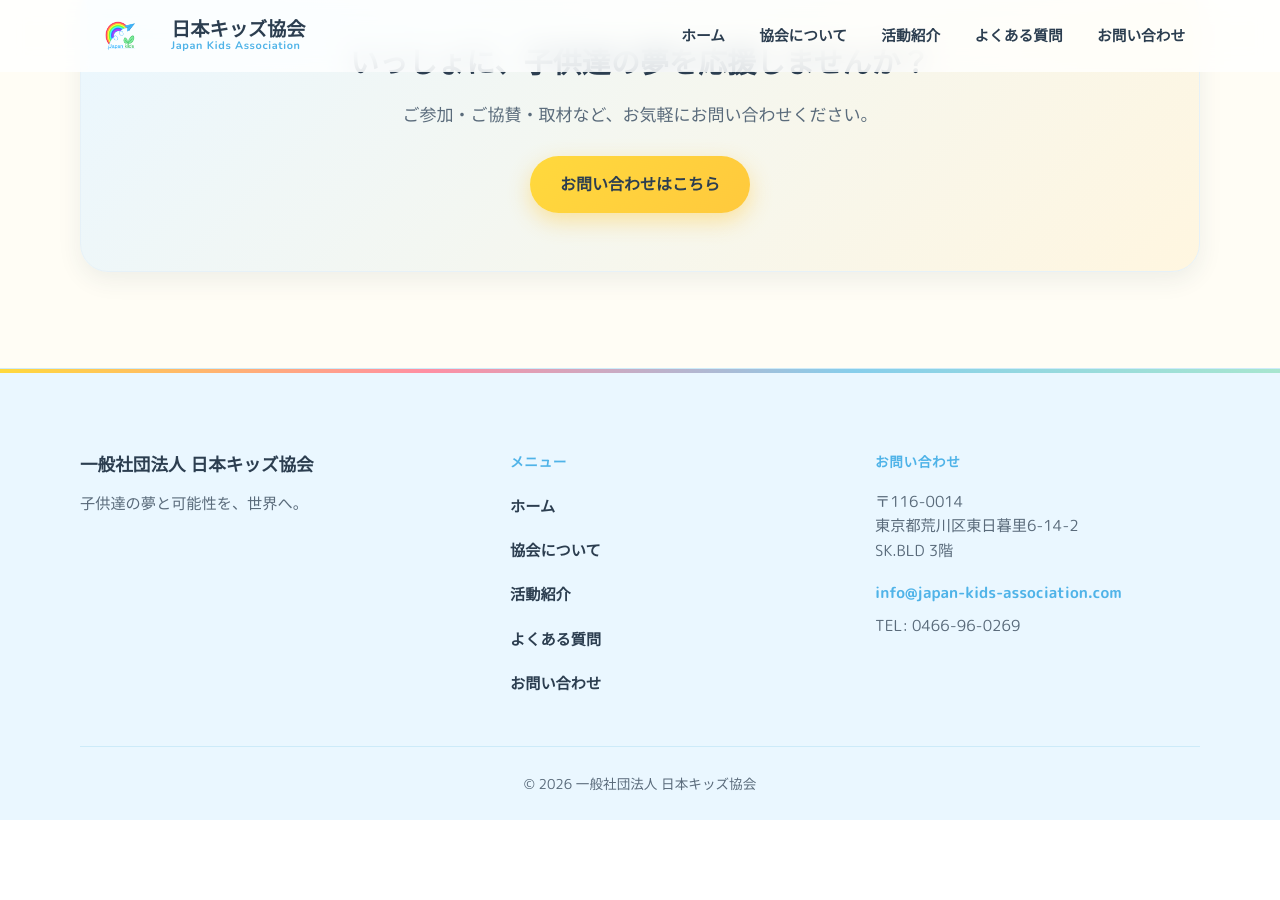
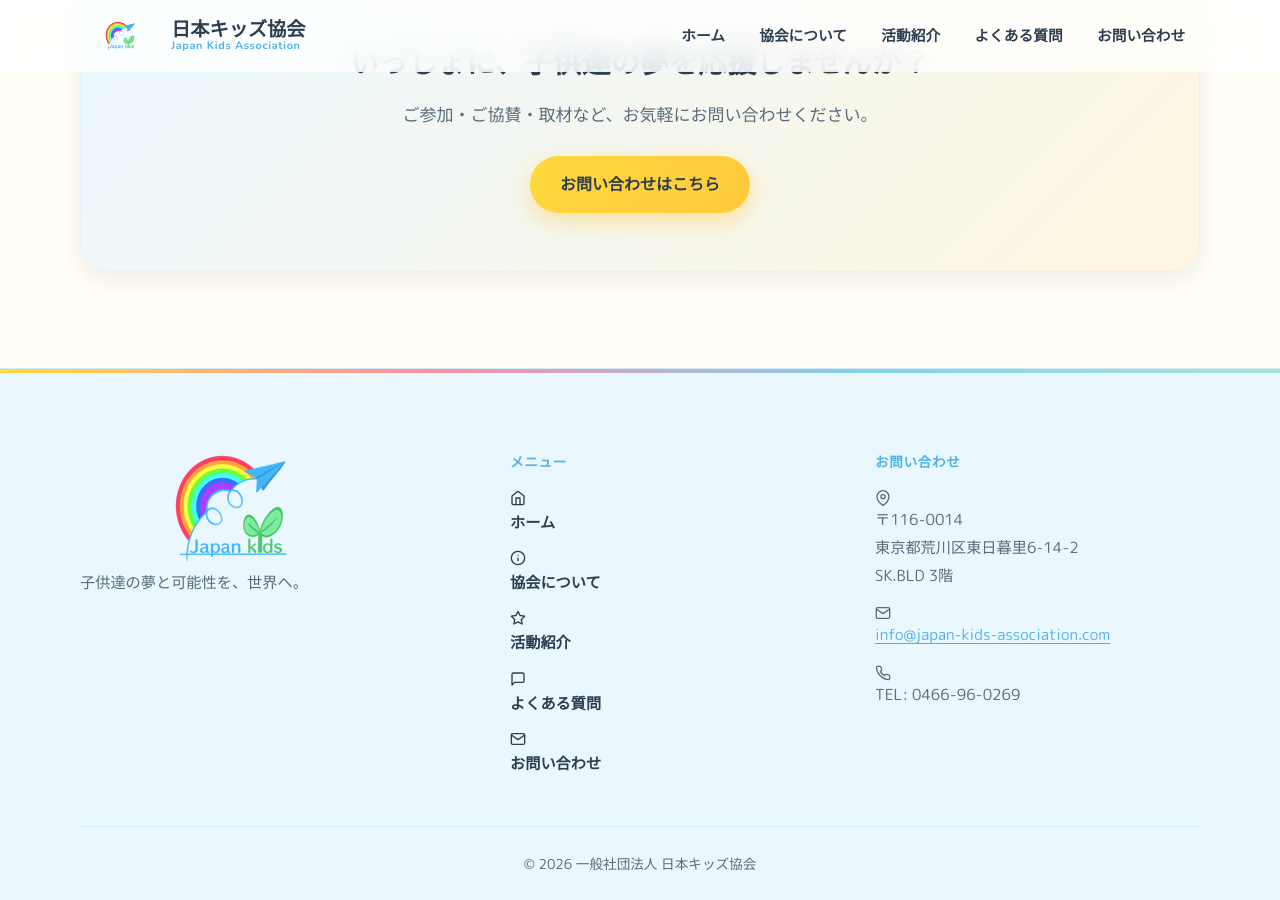
Before and after one commit to piggymiku-T/japan-kids-association, a Jekyll site: the page built from index.html, in a window 1280 px wide and 900 px high, scrolled down 3793 px. Built offline with Jekyll 4.4.1, drawn with Linux system fonts in a browser that asks for light colours; before the commit the page ends 4613 px from its top, so only the background shows below that.

Commit message:
Update footer with new layout and contact info

```diff
--- a/_includes/footer.html
+++ b/_includes/footer.html
@@ -1,27 +1,52 @@
 <footer class="site-footer">
   <div class="container footer-inner">
+    <!-- 左侧：Logo 和标语 -->
     <div class="footer-brand">
-      <strong>一般社団法人 日本キッズ協会</strong>
+      <img src="{{ '/assets/images/logo.png' | relative_url }}" alt="日本キッズ協会ロゴ" class="footer-logo">
       <p>子供達の夢と可能性を、世界へ。</p>
     </div>
 
+    <!-- 中间：带图标的菜单 -->
     <nav class="footer-nav" aria-label="フッターナビゲーション">
       <p class="footer-nav-title">メニュー</p>
       <ul>
-        <li><a href="{{ '/' | relative_url }}">ホーム</a></li>
-        <li><a href="{{ '/about/' | relative_url }}">協会について</a></li>
-        <li><a href="{{ '/activities/' | relative_url }}">活動紹介</a></li>
-        <li><a href="{{ '/faq/' | relative_url }}">よくある質問</a></li>
-        <li><a href="{{ '/contact/' | relative_url }}">お問い合わせ</a></li>
+        <li>
+          <svg width="16" height="16" viewBox="0 0 24 24" fill="none" stroke="currentColor" stroke-width="2" stroke-linecap="round" stroke-linejoin="round"><path d="M3 9l9-7 9 7v11a2 2 0 0 1-2 2H5a2 2 0 0 1-2-2z"></path><polyline points="9 22 9 12 15 12 15 22"></polyline></svg>
+          <a href="{{ '/' | relative_url }}">ホーム</a>
+        </li>
+        <li>
+          <svg width="16" height="16" viewBox="0 0 24 24" fill="none" stroke="currentColor" stroke-width="2" stroke-linecap="round" stroke-linejoin="round"><circle cx="12" cy="12" r="10"></circle><line x1="12" y1="16" x2="12" y2="12"></line><line x1="12" y1="8" x2="12.01" y2="8"></line></svg>
+          <a href="{{ '/about/' | relative_url }}">協会について</a>
+        </li>
+        <li>
+          <svg width="16" height="16" viewBox="0 0 24 24" fill="none" stroke="currentColor" stroke-width="2" stroke-linecap="round" stroke-linejoin="round"><polygon points="12 2 15.09 8.26 22 9.27 17 14.14 18.18 21.02 12 17.77 5.82 21.02 7 14.14 2 9.27 8.91 8.26 12 2"></polygon></svg>
+          <a href="{{ '/activities/' | relative_url }}">活動紹介</a>
+        </li>
+        <li>
+          <svg width="16" height="16" viewBox="0 0 24 24" fill="none" stroke="currentColor" stroke-width="2" stroke-linecap="round" stroke-linejoin="round"><path d="M21 15a2 2 0 0 1-2 2H7l-4 4V5a2 2 0 0 1 2-2h14a2 2 0 0 1 2 2z"></path></svg>
+          <a href="{{ '/faq/' | relative_url }}">よくある質問</a>
+        </li>
+        <li>
+          <svg width="16" height="16" viewBox="0 0 24 24" fill="none" stroke="currentColor" stroke-width="2" stroke-linecap="round" stroke-linejoin="round"><path d="M4 4h16c1.1 0 2 .9 2 2v12c0 1.1-.9 2-2 2H4c-1.1 0-2-.9-2-2V6c0-1.1.9-2 2-2z"></path><polyline points="22,6 12,13 2,6"></polyline></svg>
+          <a href="{{ '/contact/' | relative_url }}">お問い合わせ</a>
+        </li>
       </ul>
     </nav>
 
+    <!-- 右侧：带图标的联系方式 -->
     <address class="footer-contact">
       <p class="footer-nav-title">お問い合わせ</p>
-      <p class="footer-address">〒116-0014<br>東京都荒川区東日暮里6-14-2<br>SK.BLD 3階</p>
-      <p class="footer-phone">
-        <a href="mailto:info@japan-kids-association.com">info@japan-kids-association.com</a><br>
-        TEL: 0466-96-0269
+      <p class="footer-info">
+        <svg width="16" height="16" viewBox="0 0 24 24" fill="none" stroke="currentColor" stroke-width="2" stroke-linecap="round" stroke-linejoin="round"><path d="M21 10c0 7-9 13-9 13s-9-6-9-13a9 9 0 0 1 18 0z"></path><circle cx="12" cy="10" r="3"></circle></svg>
+        <span>〒116-0014<br>東京都荒川区東日暮里6-14-2<br>SK.BLD 3階</span>
+      </p>
+      <p class="footer-info">
+        <svg width="16" height="16" viewBox="0 0 24 24" fill="none" stroke="currentColor" stroke-width="2" stroke-linecap="round" stroke-linejoin="round"><path d="M4 4h16c1.1 0 2 .9 2 2v12c0 1.1-.9 2-2 2H4c-1.1 0-2-.9-2-2V6c0-1.1.9-2 2-2z"></path><polyline points="22,6 12,13 2,6"></polyline></svg>
+        <a href="mailto:info@japan-kids-association.com">info@japan-kids-association.com</a>
+      </p>
+      <p class="footer-info">
+        <svg width="16" height="16" viewBox="0 0 24 24" fill="none" stroke="currentColor" stroke-width="2" stroke-linecap="round" stroke-linejoin="round"><path d="M22 16.92v3a2 2 0 0 1-2.18 2 19.79 19.79 0 0 1-8.63-3.07 19.5 19.5 0 0 1-6-6 19.79 19.79 0 0 1-3.07-8.67A2 2 0 0 1 4.11 2h3a2 2 0 0 1 2 1.72 12.84 12.84 0 0 0 .7 2.81 2 2 0 0 1-.45 2.11L8.09 9.91a16 16 0 0 0 6 6l1.27-1.27a2 2 0 0 1 2.11-.45 12.84 12.84 0 0 0 2.81.7A2 2 0 0 1 22 16.92z"></path></svg>
+        <span>TEL: 0466-96-0269</span>
       </p>
     </address>
   </div>
```
